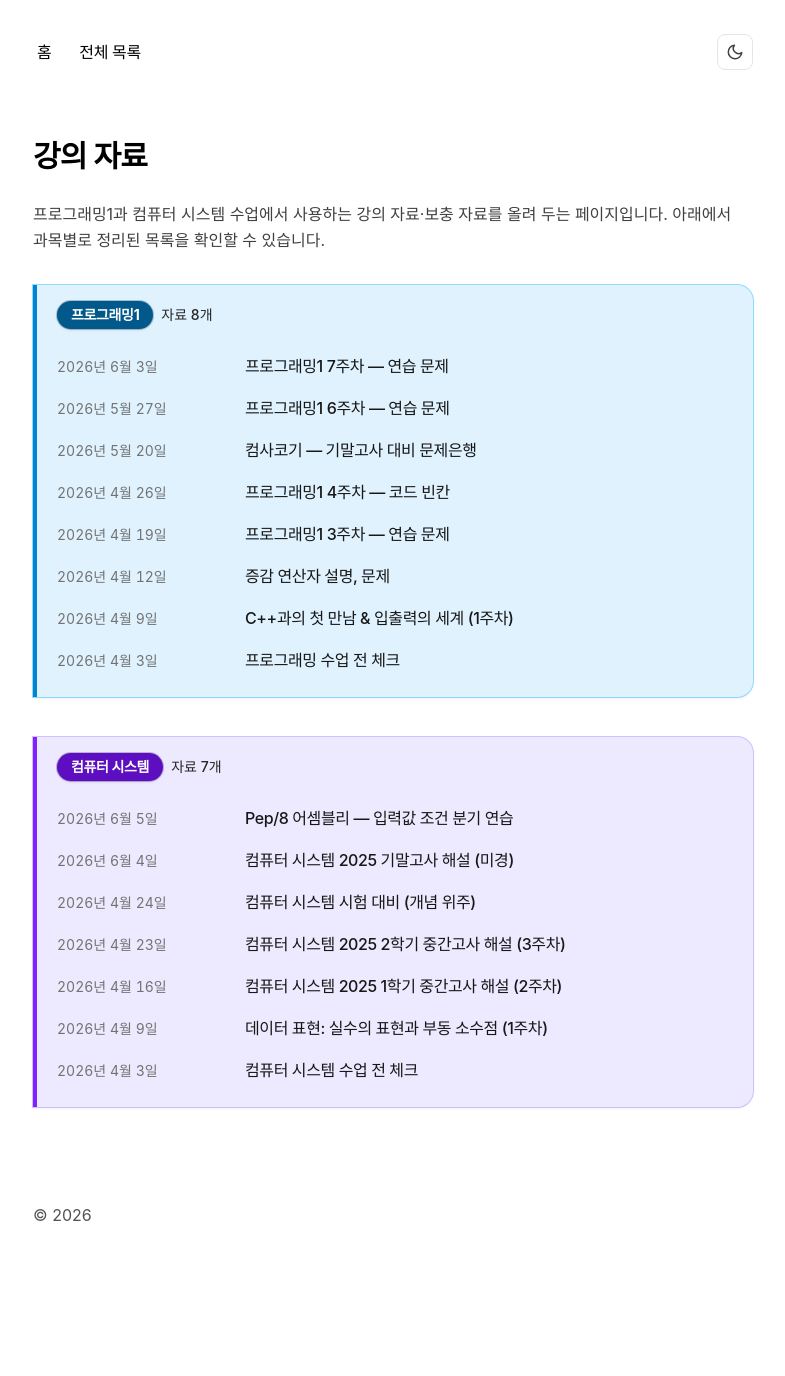
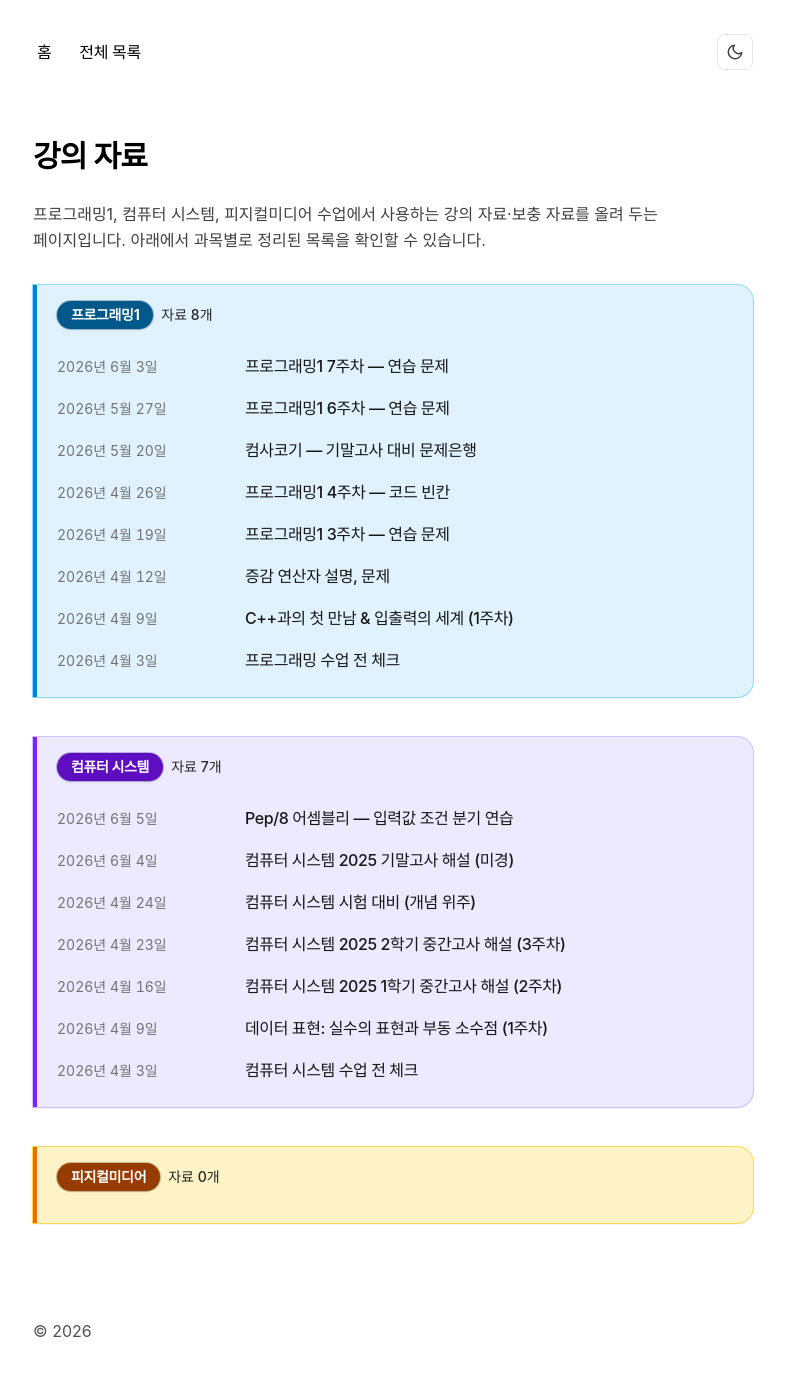
Before and after one commit to Jeon-man/ssu-tutoring, a Next.js app: page / in a window 1280 px wide. Shown: the top 1376 px of the page, without its empty margins (247-1032 px from the left). Built offline with nearby package versions, Linux system fonts and the light colour scheme.

Commit message:
Add physical media course support to blog listings

```diff
--- a/app/blog/page.tsx
+++ b/app/blog/page.tsx
@@ -3,7 +3,7 @@ import { BlogPosts } from 'app/components/posts'
 export const metadata = {
   title: '전체 목록',
   description:
-    '프로그래밍1·컴퓨터 시스템 강의 자료를 날짜·과목별로 모아 볼 수 있습니다.',
+    '프로그래밍1·컴퓨터 시스템·피지컬미디어 강의 자료를 날짜·과목별로 모아 볼 수 있습니다.',
 }
 
 export default function Page() {
@@ -13,8 +13,8 @@ export default function Page() {
         강의 자료 전체 목록
       </h1>
       <p className="mb-8 text-pretty leading-relaxed text-neutral-600 dark:text-neutral-400">
-        색이 있는 뱃지와 왼쪽 색 띠로 과목(프로그래밍1 / 컴퓨터 시스템)을 구분해
-        두었습니다.
+        색이 있는 뱃지와 왼쪽 색 띠로 과목(프로그래밍1 / 컴퓨터 시스템 /
+        피지컬미디어)을 구분해 두었습니다.
       </p>
       <BlogPosts />
     </section>
--- a/app/blog/utils.ts
+++ b/app/blog/utils.ts
@@ -1,7 +1,10 @@
 import fs from 'fs'
 import path from 'path'
 
-export type CourseSubject = 'programming1' | 'computersystems'
+export type CourseSubject =
+  | 'programming1'
+  | 'computersystems'
+  | 'physicalmedia'
 
 type Metadata = {
   title: string
@@ -27,7 +30,11 @@ function parseFrontmatter(fileContent: string) {
 
     switch (keyName) {
       case 'subject':
-        if (value === 'programming1' || value === 'computersystems') {
+        if (
+          value === 'programming1' ||
+          value === 'computersystems' ||
+          value === 'physicalmedia'
+        ) {
           metadata.subject = value
         }
         break
@@ -79,6 +86,7 @@ export function getBlogPosts() {
 export function getSubjectLabel(subject?: CourseSubject): string | null {
   if (subject === 'programming1') return '프로그래밍1'
   if (subject === 'computersystems') return '컴퓨터 시스템'
+  if (subject === 'physicalmedia') return '피지컬미디어'
   return null
 }
 
@@ -98,6 +106,14 @@ export function getSubjectTheme(subject?: CourseSubject) {
         'border-l-4 border-violet-600 bg-violet-100 shadow-sm ring-1 ring-violet-300/80 dark:border-violet-400 dark:bg-violet-950/55 dark:shadow-none dark:ring-violet-800/50',
       badge:
         'bg-violet-800 text-white shadow-sm ring-1 ring-violet-950/25 dark:bg-violet-500 dark:ring-violet-300/30',
+    }
+  }
+  if (subject === 'physicalmedia') {
+    return {
+      section:
+        'border-l-4 border-amber-600 bg-amber-100 shadow-sm ring-1 ring-amber-300/80 dark:border-amber-400 dark:bg-amber-950/55 dark:shadow-none dark:ring-amber-800/50',
+      badge:
+        'bg-amber-800 text-white shadow-sm ring-1 ring-amber-950/25 dark:bg-amber-500 dark:ring-amber-300/30',
     }
   }
   return {
--- a/app/components/posts.tsx
+++ b/app/components/posts.tsx
@@ -9,6 +9,7 @@ import {
 const SUBJECT_SECTIONS: { subject: CourseSubject; label: string }[] = [
   { subject: 'programming1', label: '프로그래밍1' },
   { subject: 'computersystems', label: '컴퓨터 시스템' },
+  { subject: 'physicalmedia', label: '피지컬미디어' },
 ]
 
 function sortByDateDesc<T extends { metadata: { publishedAt: string } }>(
@@ -58,12 +59,10 @@ export function BlogPosts() {
     subject,
     label,
     posts: allBlogs.filter((p) => p.metadata.subject === subject),
-  })).filter((s) => s.posts.length > 0)
+  }))
 
   const other = allBlogs.filter(
-    (p) =>
-      p.metadata.subject !== 'programming1' &&
-      p.metadata.subject !== 'computersystems',
+    (p) => !SUBJECT_SECTIONS.some((section) => section.subject === p.metadata.subject),
   )
 
   let otherTheme = getSubjectTheme(undefined)
--- a/app/layout.tsx
+++ b/app/layout.tsx
@@ -16,11 +16,11 @@ export const metadata: Metadata = {
     template: '%s | 강의 자료',
   },
   description:
-    '프로그래밍1·컴퓨터 시스템 강의 자료 및 보충 자료를 모아 둔 페이지입니다.',
+    '프로그래밍1·컴퓨터 시스템·피지컬미디어 강의 자료 및 보충 자료를 모아 둔 페이지입니다.',
   openGraph: {
     title: '강의 자료',
     description:
-      '프로그래밍1·컴퓨터 시스템 강의 자료 및 보충 자료를 모아 둔 페이지입니다.',
+      '프로그래밍1·컴퓨터 시스템·피지컬미디어 강의 자료 및 보충 자료를 모아 둔 페이지입니다.',
     url: baseUrl,
     siteName: '강의 자료',
     locale: 'ko_KR',
--- a/app/page.tsx
+++ b/app/page.tsx
@@ -7,8 +7,9 @@ export default function Page() {
         강의 자료
       </h1>
       <p className="mb-4 text-pretty leading-relaxed text-neutral-700 dark:text-neutral-300">
-        프로그래밍1과 컴퓨터 시스템 수업에서 사용하는 강의 자료·보충 자료를 올려
-        두는 페이지입니다. 아래에서 과목별로 정리된 목록을 확인할 수 있습니다.
+        프로그래밍1, 컴퓨터 시스템, 피지컬미디어 수업에서 사용하는 강의 자료·보충
+        자료를 올려 두는 페이지입니다. 아래에서 과목별로 정리된 목록을 확인할 수
+        있습니다.
       </p>
       <div className="my-8">
         <BlogPosts />
--- a/app/rss/route.ts
+++ b/app/rss/route.ts
@@ -29,7 +29,7 @@ export async function GET() {
     <channel>
         <title>강의 자료</title>
         <link>${baseUrl}</link>
-        <description>프로그래밍1·컴퓨터 시스템 강의 자료 RSS</description>
+        <description>프로그래밍1·컴퓨터 시스템·피지컬미디어 강의 자료 RSS</description>
         ${itemsXml}
     </channel>
   </rss>`
```
